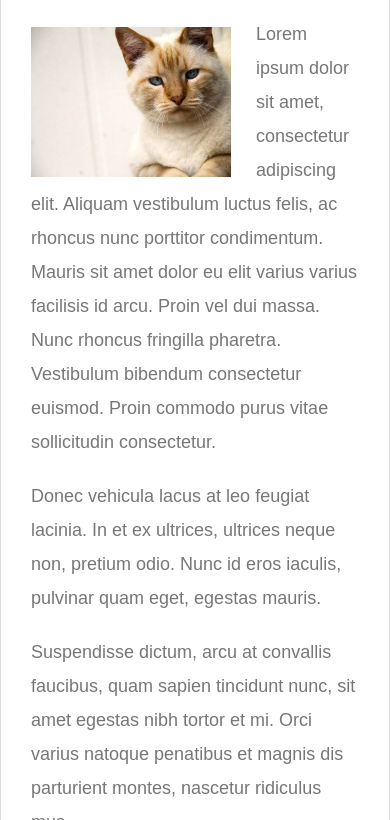
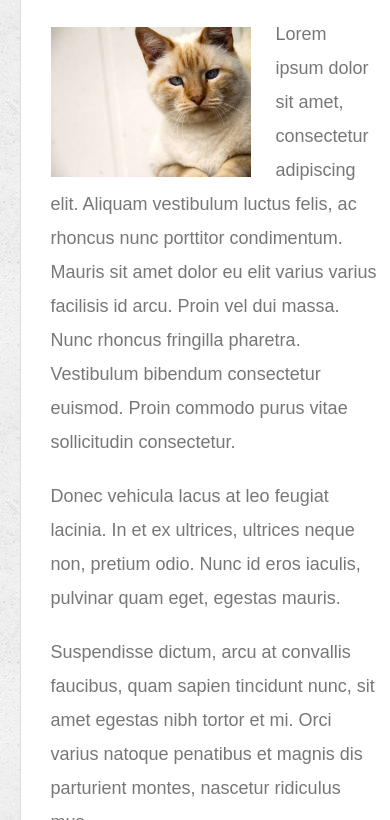
Before and after one commit to pmaddie/Responsive-Portfolio, a plain HTML site: page responsive homework 2/index.html in a window 390 px wide. Shown: the part 236-1056 px from the top of the page. Drawn offline with Linux system fonts and the light colour scheme; files that its build step writes are made by us from their sources.

Commit message:
messed around with margins, and border width. didnt get exactly what I needed done...needs to be adjusted and tested for other things.

```diff
--- a/responsive homework 2/assets/css/style.css
+++ b/responsive homework 2/assets/css/style.css
@@ -219,9 +219,11 @@ input[type=submit] {
 
 /* media queries */
 
-@media screen and (max-width: 980px;) {
+@media screen and (max-width: 980px) {
 .main-section {
-  padding-right: 30%;
+  /* border-right-width: 450px; */
+
+  /* padding-right: 30%; */
 }
 }
 
@@ -230,7 +232,11 @@ input[type=submit] {
 
 
 @media screen and (max-width: 768px) {
-
+.main-section {
+  margin-left: 5%;
+  margin-right: 5%;
+}
+}
 }
 
 
```
